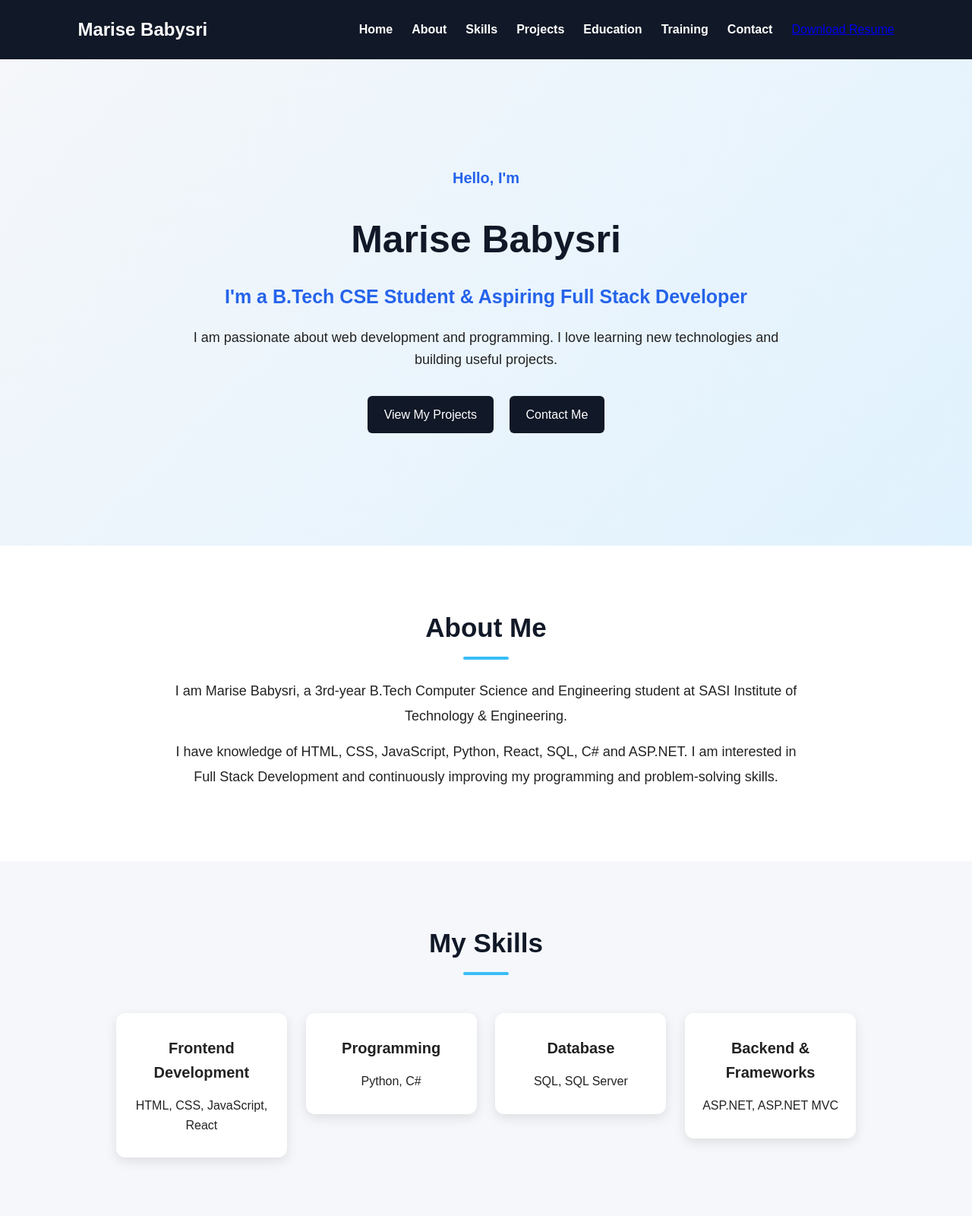
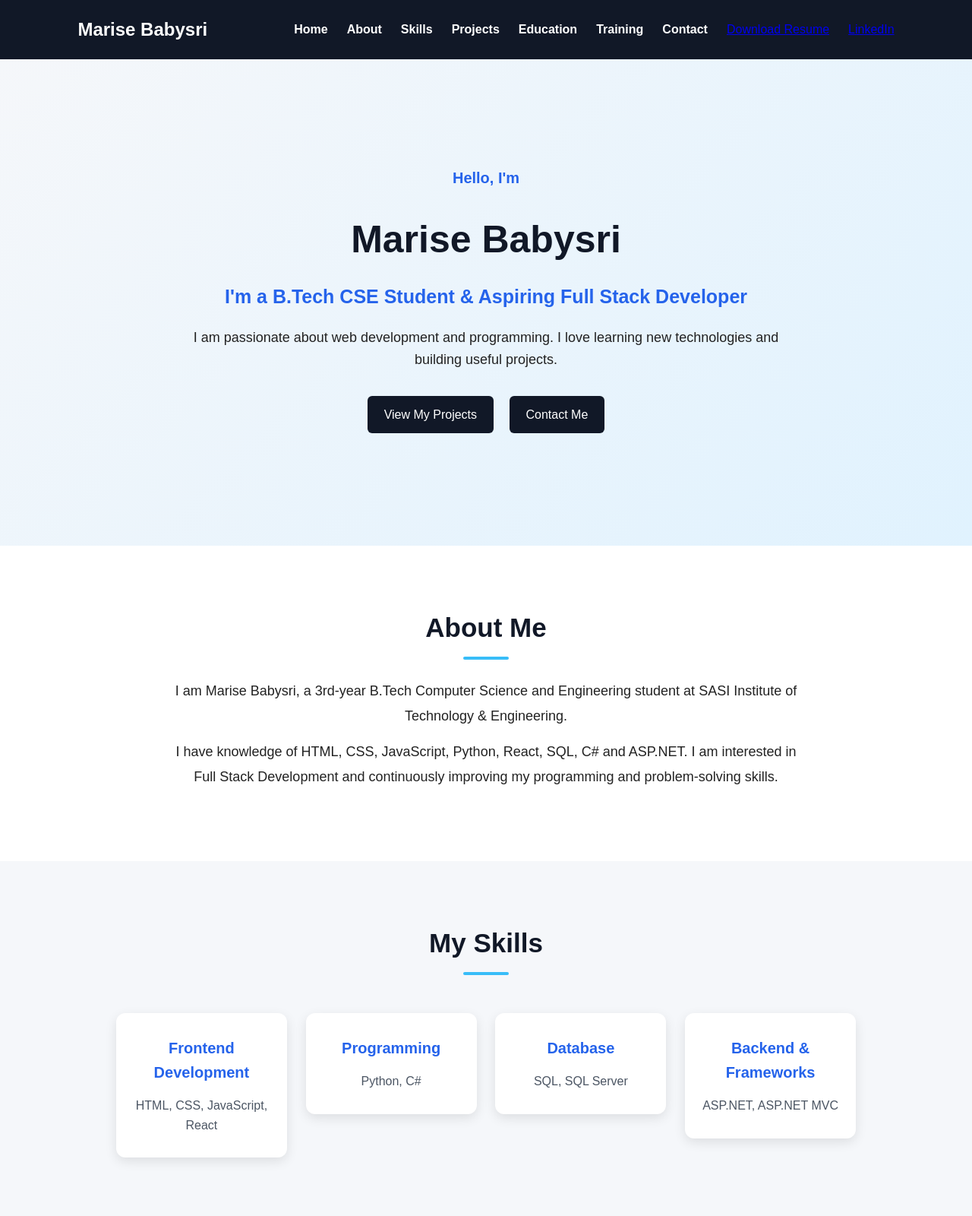
Before and after one commit to babysrimarise/My-Portfolio, a plain HTML site: page index.html in a window 1280 px wide. Shown: the top 1600 px of the page at 76% size. Drawn offline with Linux system fonts and the light colour scheme.

Commit message:
commit
Complete portfolio website

```diff
--- a/index.html
+++ b/index.html
@@ -19,6 +19,9 @@
     <li><a href="#training">Training</a></li>
     <li><a href="#contact">Contact</a></li>
     <a href="Marise_Babysri_Resume.docx" download>Download Resume</a>
+    <a href="https://www.linkedin.com/in/marise-sri-aa4781416" target="_blank">
+    LinkedIn
+</a>
     </ul>
 </nav>
 
--- a/script.js
+++ b/script.js
@@ -0,0 +1,5 @@
+// Current year automatically update
+const year = new Date().getFullYear();
+
+document.querySelector("footer p").innerHTML =
+    `© ${year} Marise Babysri. All Rights Reserved.`;
--- a/style.css
+++ b/style.css
@@ -401,3 +401,38 @@ footer p {
     color: #111827 !important;
     transform: translateY(-2px);
 }
+/* SECTION ANIMATION */
+
+section {
+    animation: fadeIn 1s ease-in-out;
+}
+
+@keyframes fadeIn {
+    from {
+        opacity: 0;
+        transform: translateY(20px);
+    }
+
+    to {
+        opacity: 1;
+        transform: translateY(0);
+    }
+}
+/* SKILL CARD POLISH */
+
+#skills > div {
+    transition: transform 0.3s ease, box-shadow 0.3s ease;
+}
+
+#skills > div:hover {
+    transform: translateY(-10px);
+    box-shadow: 0 10px 25px rgba(56, 189, 248, 0.2);
+}
+
+#skills h3 {
+    color: #2563eb;
+}
+
+#skills p {
+    color: #4b5563;
+}
```
